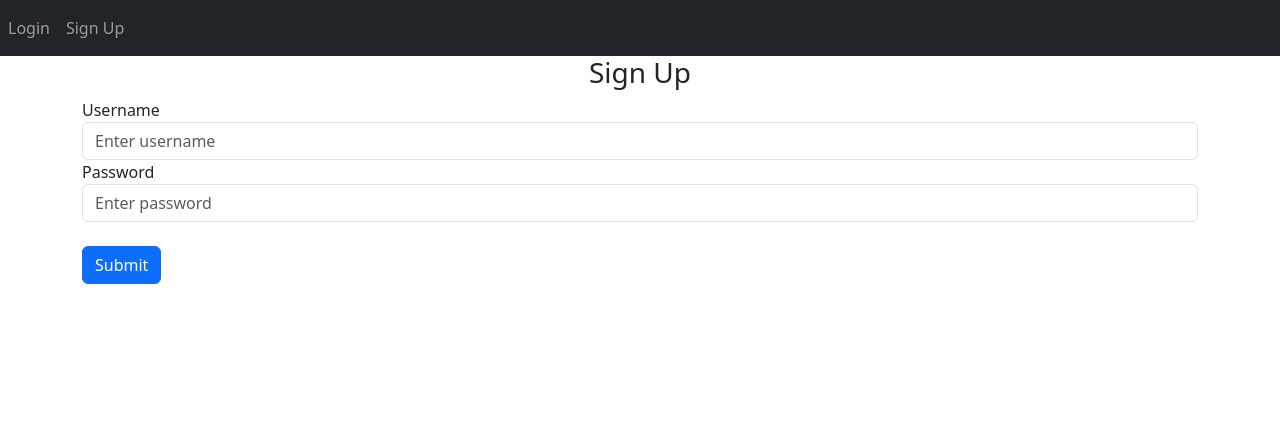
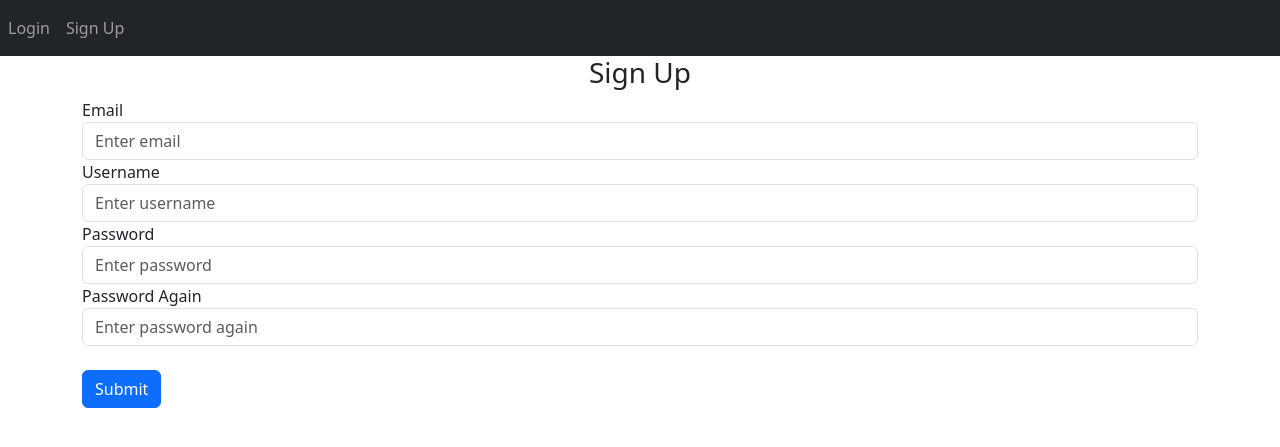
Before and after one commit to thealper2/AISECLAB-cyber-inspector, a Flask app: page /sign-up in a window 1280 px wide. Shown: the top 447 px of the page. Run offline with Flask 3, Linux system fonts and the light colour scheme.

Commit message:
Query'ler databaseye kaydedildi.

```diff
--- a/website/auth.py
+++ b/website/auth.py
@@ -9,10 +9,10 @@ auth = Blueprint("auth", __name__)
 @auth.route("/login", methods=["GET", "POST"])
 def login():
     if request.method == "POST":
-        username = request.form.get("username")
+        email = request.form.get("email")
         password = request.form.get("password")
 
-        user = User.query.filter_by(username=username).first()
+        user = User.query.filter_by(email=email).first()
         if user:
             if check_password_hash(user.password, password):
                 flash("Logged in successfully!", category="success")
@@ -22,25 +22,29 @@ def login():
             else:
                 flash("Incorrect password, try again.", category="error")
         else:
-            flash("Username not found. Please sign up!", category="error")
+            flash("Email not found. Please sign up!", category="error")
 
     return render_template("login.html", user=current_user)
 
 @auth.route("/sign-up", methods=["GET", "POST"])
 def sign_up():
     if request.method == "POST":
+        email = request.form.get("email")
         username = request.form.get("username")
-        password = request.form.get("password")
+        password1 = request.form.get("password1")
+        password2 = request.form.get("password2")
 
-        user = User.query.filter_by(username=username).first()
+        user = User.query.filter_by(email=email).first()
         if user:
-            flash("Username already exists.", category="error")
+            flash("User already exists.", category="error")
         elif len(username) < 4:
             flash("Username must be greater than 4 characters.", category="error")
-        elif len(password) < 8:
+        elif password1 != password2:
+            flash("Passwords dont match.", category="error")
+        elif len(password1) < 8:
             flash("Password must be at least 8 characters.", category="error")
         else:
-            new_user = User(username=username, password=generate_password_hash(password, method="sha256"))
+            new_user = User(email=email, username=username, password=generate_password_hash(password1, method="sha256"))
             db.session.add(new_user)
             db.session.commit()
             login_user(new_user, remember=True)
--- a/website/templates/base.html
+++ b/website/templates/base.html
@@ -30,7 +30,5 @@
     <script src="https://cdnjs.cloudflare.com/ajax/libs/jquery/3.7.1/jquery.min.js" integrity="sha512-v2CJ7UaYy4JwqLDIrZUI/4hqeoQieOmAZNXBeQyjo21dadnwR+8ZaIJVT8EE2iyI61OV8e6M8PP2/4hpQINQ/g==" crossorigin="anonymous" referrerpolicy="no-referrer"></script>
     <script src="https://cdnjs.cloudflare.com/ajax/libs/popper.js/2.11.8/umd/popper.min.js" integrity="sha512-TPh2Oxlg1zp+kz3nFA0C5vVC6leG/6mm1z9+mA81MI5eaUVqasPLO8Cuk4gMF4gUfP5etR73rgU/8PNMsSesoQ==" crossorigin="anonymous" referrerpolicy="no-referrer"></script>
     <script src="https://cdn.jsdelivr.net/npm/bootstrap@5.3.1/dist/js/bootstrap.bundle.min.js" integrity="sha384-HwwvtgBNo3bZJJLYd8oVXjrBZt8cqVSpeBNS5n7C8IVInixGAoxmnlMuBnhbgrkm" crossorigin="anonymous"></script>
-
-    {% block javascript %} {% endblock %}
   </body>
 </html>
--- a/website/templates/sign_up.html
+++ b/website/templates/sign_up.html
@@ -6,24 +6,20 @@
 <form method="POST">
     <h3 align="center">Sign Up</h3>
     <div class="form-group">
-    <label for="email">Username</label>
-    <input
-        type="text"
-        class="form-control"
-        id="username"
-        name="username"
-        placeholder="Enter username"
-    />
+        <label for="email">Email</label>
+        <input type="email" class="form-control" id="email" name="email" placeholder="Enter email" />
     </div>
     <div class="form-group">
-    <label for="password1">Password</label>
-    <input
-        type="password"
-        class="form-control"
-        id="password"
-        name="password"
-        placeholder="Enter password"
-    />
+        <label for="email">Username</label>
+        <input type="text" class="form-control" id="username" name="username" placeholder="Enter username" />
+    </div>
+    <div class="form-group">
+        <label for="password1">Password</label>
+        <input type="password" class="form-control" id="password1" name="password1" placeholder="Enter password" />
+    </div>
+    <div class="form-group">
+        <label for="password2">Password Again</label>
+        <input type="password" class="form-control" id="password2" name="password2" placeholder="Enter password again" />
     </div>
     <br />
     <button type="submit" class="btn btn-primary">Submit</button>
```
Also changed, not shown: website/models.py (+10 -1 lines), website/templates/home.html (+19 -0 lines), website/templates/login.html (+5 -5 lines), website/views.py (+7 -0 lines).
